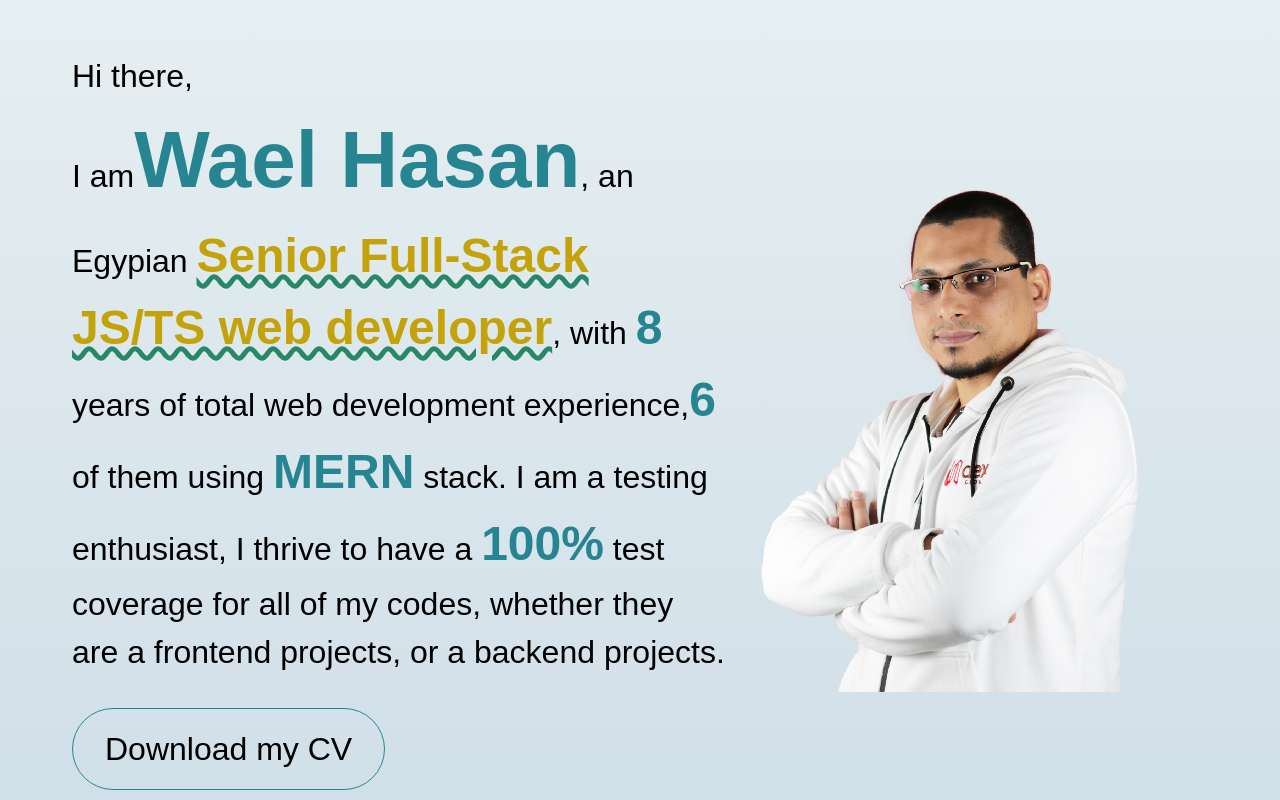
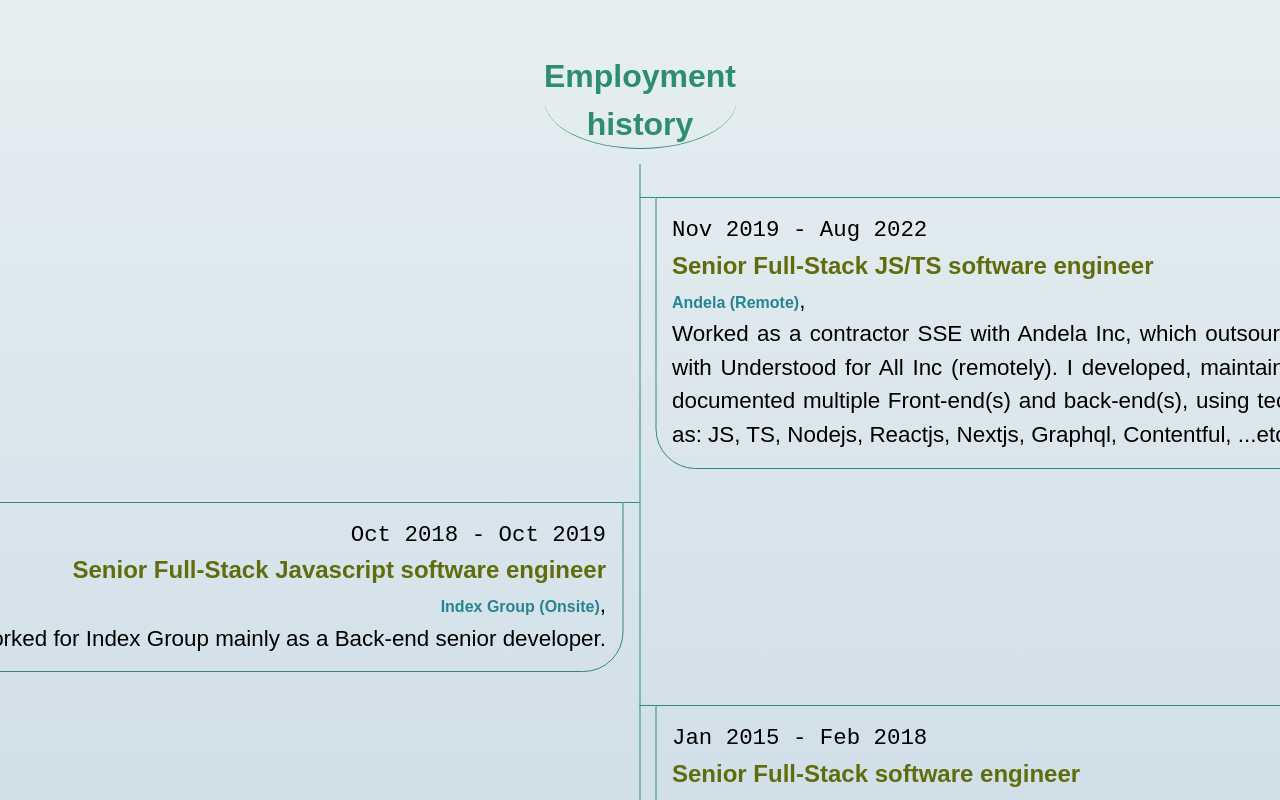
Before and after one commit to waelhasan/personal-site, a Next.js app: page / in a window 1280 px wide. Built offline with nearby package versions, Linux system fonts and the light colour scheme.

Commit message:
Enhanced the look of employment history

```diff
--- a/src/app/globals.css
+++ b/src/app/globals.css
@@ -10,6 +10,7 @@
   --foreground-section-title-rgb: rgb(46 141 109);
   --foreground-decoration-rgb: rgb(39 135 102);
   --foreground-golden-rgb: rgb(196 162 10);
+  --darker-foreground-golden-rgb: rgb(97 108 12);
 }
 
 @media (prefers-color-scheme: dark) {
--- a/src/app/info.ts
+++ b/src/app/info.ts
@@ -18,7 +18,7 @@ export default {
   ],
   experience: [
     {
-      title: "SENIOR FULL-STACK JS/TS SOFTWARE ENGINEER",
+      title: "Senior Full-Stack JS/TS software engineer",
       company: {
         name: "Andela"
       },
@@ -29,7 +29,7 @@ export default {
       skills: ["JS", "TS", "Nodejs", "Reactjs", "Nextjs", "Graphql", "Contentful"]
     },
     {
-      title: "SENIOR FULL-STACK JAVASCRIPT SOFTWARE ENGINEER",
+      title: "Senior Full-Stack Javascript software engineer",
       company: {
         name: "Index Group"
       },
@@ -40,7 +40,7 @@ export default {
       skills: ["JS", "TS", "Nodejs", "Expressjs", "RESTful services", "Mongodb", "Mongoose", "Deepstream"]
     },
     {
-      title: "SENIOR FULL-STACK SOFTWARE ENGINEER",
+      title: "Senior Full-Stack software engineer",
       company: {
         name: "Asma Systems"
       },
@@ -54,7 +54,7 @@ export default {
       skills: ["JS", "Nodejs", "Reactjs"]
     },
     {
-      title: "JAVA EE DEVELOPER",
+      title: "Java EE developer",
       company: {
         name: "Truemega Technology Solutions"
       },
@@ -65,7 +65,7 @@ export default {
       skills: ["Java", "JEE", "EJB", "PrimeFaces", "JS"]
     },
     {
-      title: "A FREELANCER DEVELOPER",
+      title: "Freelancer developer",
       company: {
         name: "Self employed"
       },
@@ -76,7 +76,7 @@ export default {
       skills: []
     },
     {
-      title: "RESEARCH ASSISTANT",
+      title: "Research assisstant",
       company: {
         name: "C.A.I.R.O Center"
       },
--- a/src/app/page.tsx
+++ b/src/app/page.tsx
@@ -80,7 +80,8 @@ const LevelsToFontSizeMap = {
   2: "4rem",
   3: "3rem",
   4: "2rem",
-  5: "1rem",
+  5: "1.5rem",
+  6: "1rem"
 }
 
 const Important = ({ level, color = "var(--foreground-rgb-important)", children }: {
@@ -208,9 +209,19 @@ const Experiences = () => (
         flex: "1"
       }}>
         {info.experience.map((experience, index) => {
+          const formatter = new Intl.DateTimeFormat('en', { month: 'short', year: "numeric" });
           const isOdd = index % 2 === 0
-          const fromTo = new Date(experience.from).getFullYear() + " - " + new Date(experience.to).getFullYear()
+          const fromDate = formatter.format(new Date(experience.from))
+          const toDate = formatter.format(new Date(experience.to))
+
+          const fromTo = `${fromDate} - ${toDate}`
           return (
+            <>
+              <span style={{
+                width: "1rem",
+                borderTop: "1px solid var(--foreground-section-title-rgb)",
+                transform: `translate(${isOdd ? 2 : 1}rem, 1.06rem)`
+              }} />
               <article
                 key={fromTo}
                 style={{
@@ -226,13 +237,19 @@ const Experiences = () => (
                   borderBottomLeftRadius: "40px",
                   ...(isOdd ? { transform: "translateX(calc(100% + 2rem))" } : {})
                 }}>
-              <div>
+                <div style={{ fontFamily: "monospace" }}>
                   {fromTo}
                 </div>
-              <h1>{experience.title}</h1>
-              <h2>{experience.company.name} ({experience.type[0] + experience.type.slice(1).toLocaleLowerCase()})</h2>
-              <h3 style={{ textAlign: "justify" }}>{experience.summary}</h3>
+                <Important level={5} color="var(--darker-foreground-golden-rgb)">
+                  {experience.title}
+                </Important>
+                <br />
+                <Important level={6}>
+                  {experience.company.name + ` (${experience.type[0] + experience.type.slice(1).toLocaleLowerCase()})`}
+                </Important>,
+                <h2 style={{ textAlign: "justify" }}>{experience.summary}</h2>
               </article>
+            </>
           )
         })}
       </div>
@@ -248,9 +265,9 @@ export default function Home() {
       justifyContent: "center",
       alignItems: "center"
     }}>
-      <Intorduction />
+      {/* <Intorduction />
       <ReasonsToHireMeOrNotToHireMe />
-      <Skills />
+      <Skills /> */}
       <Experiences />
     </main>
   )
```
Lines whose indentation alone changed are shown as unchanged.
